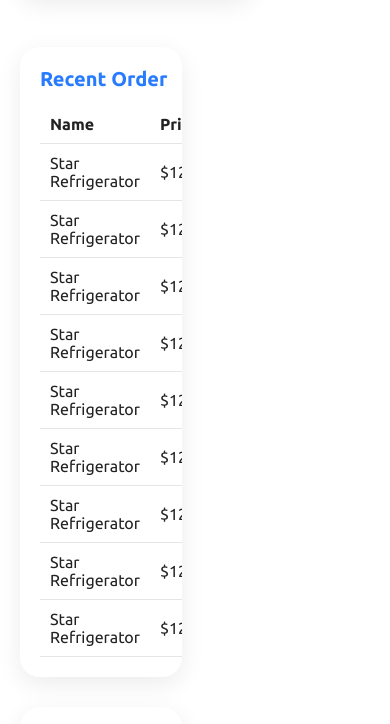
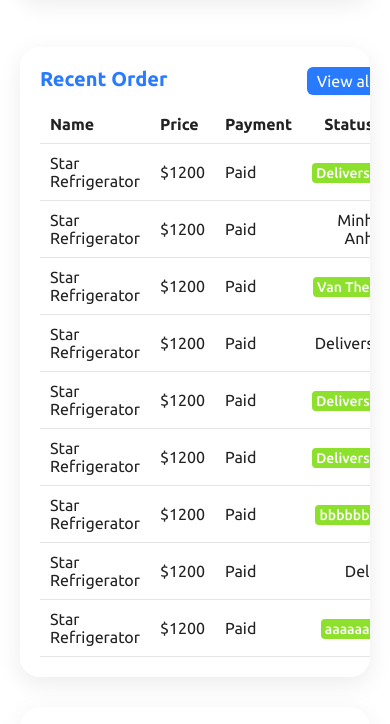
Before and after one commit to yenbui6262/giaodien, a plain HTML site: page index.html in a window 390 px wide. Shown: the part 693-1417 px from the top of the page. Drawn offline with nearby package versions, Linux system fonts and the light colour scheme.

Commit message:
fixrespon

```diff
--- a/style.css
+++ b/style.css
@@ -142,8 +142,8 @@ body
 .main
 {
     position: absolute;
-    width: 80%;
-    /* width: calc(100%-300px); */
+    /* width: 80%; */
+    width: calc(100% - 300px);
     left: 300px;
     min-height: 100vh;
     background: var(--white);
@@ -402,13 +402,14 @@ body
     color : var(--white);
 }
 
+
 @media (max-width : 991px){
     .navigation{
         left: -300px;
     }
 
     .main{
-        width: 100px;
+        width: 100%;
         left : 0;
     }
 
@@ -420,7 +421,10 @@ body
         left:0;
         width:300px;
     }
+    .main.navigation.active{
+        width: calc(100% - 300px);
 
+    }
     .cardBox{
         grid-template-columns: repeat(2,1fr);
     }
```
